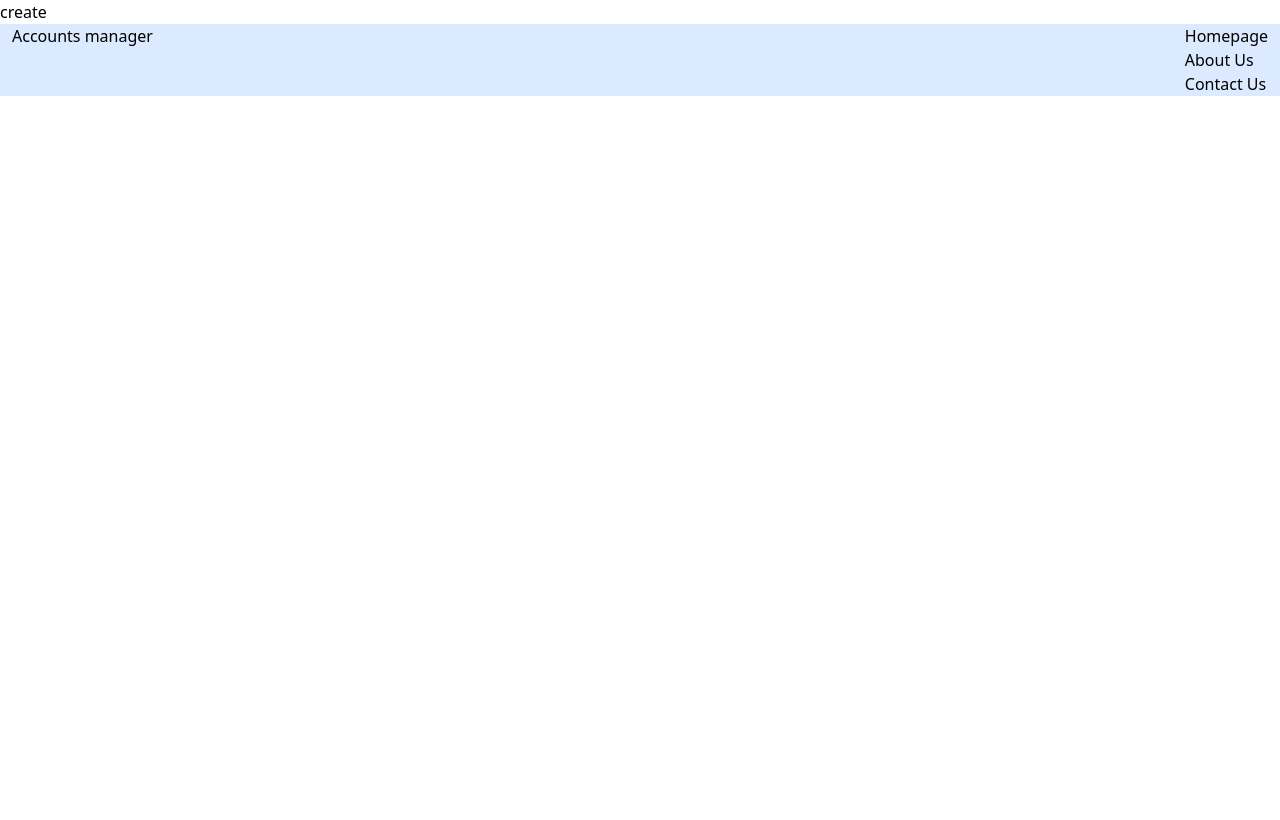
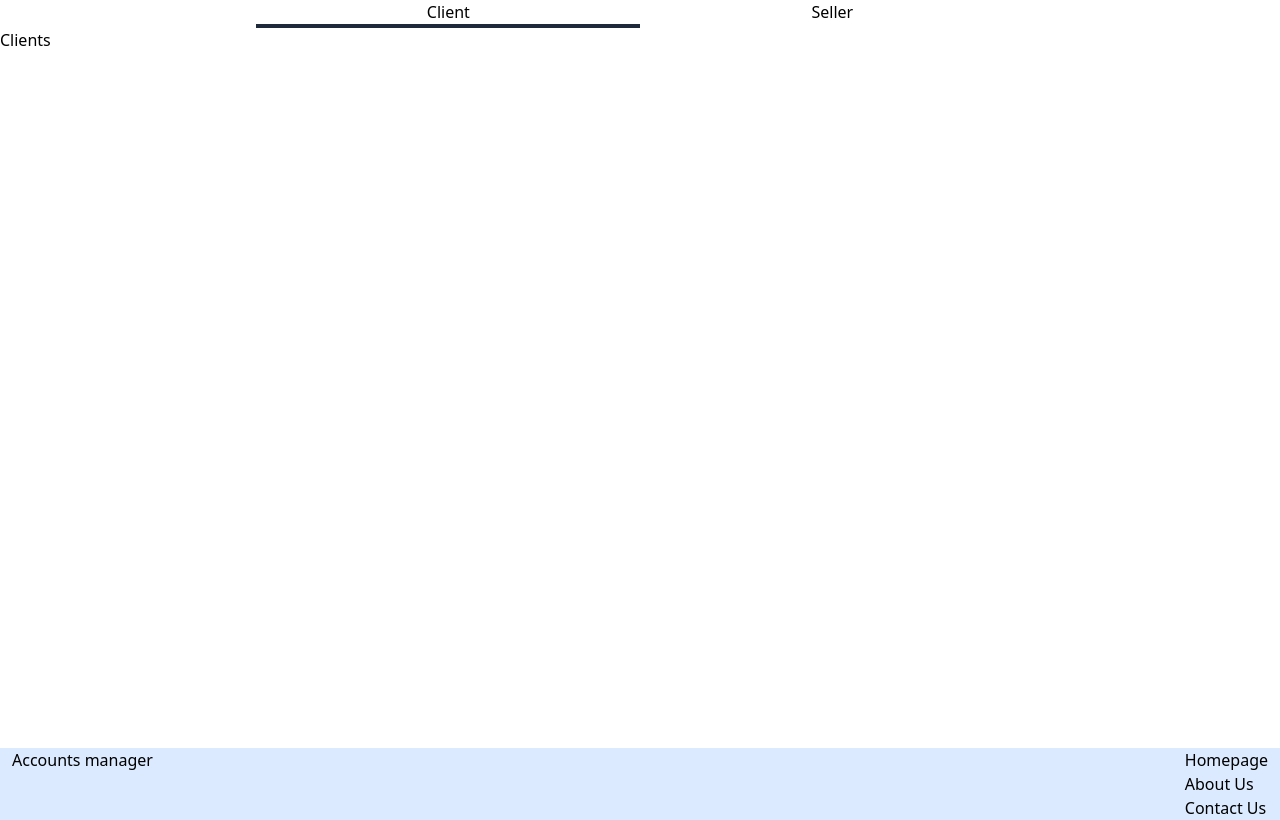
Before and after one commit to surendraSinghKamboj/accounts-manger, a Next.js app: page /create in a window 1280 px wide. Built offline with nearby package versions, Linux system fonts and the light colour scheme.

Commit message:
Create component

```diff
--- a/src/pages/create.jsx
+++ b/src/pages/create.jsx
@@ -1,9 +1,24 @@
-import React from 'react'
+import React, { useState } from "react";
 
 const create = () => {
-  return (
-    <div>create</div>
-  )
-}
+	const [client, setClient] = useState(true);
 
-export default create
+	return (
+		<>
+			<div className="flex justify-around items-center w-90 sm:w-3/5 m-auto">
+				<button onClick={() => setClient(!client)}>Client</button>
+				<button onClick={() => setClient(!client)}>Seller</button>
+			</div>
+			<div className="h-1 m-auto w-[90] sm:w-3/5 relative">
+				<div
+					className={`w-[50%] transition-all duration-300 absolute h-1 top-0 ${
+						client ? "left-0" : "left-1/2"
+					} bg-slate-800`}
+				></div>
+			</div>
+			<div className="min-h-[90vh]">{client ? <>Clients</> : <>Sellers</>}</div>
+		</>
+	);
+};
+
+export default create;
```
